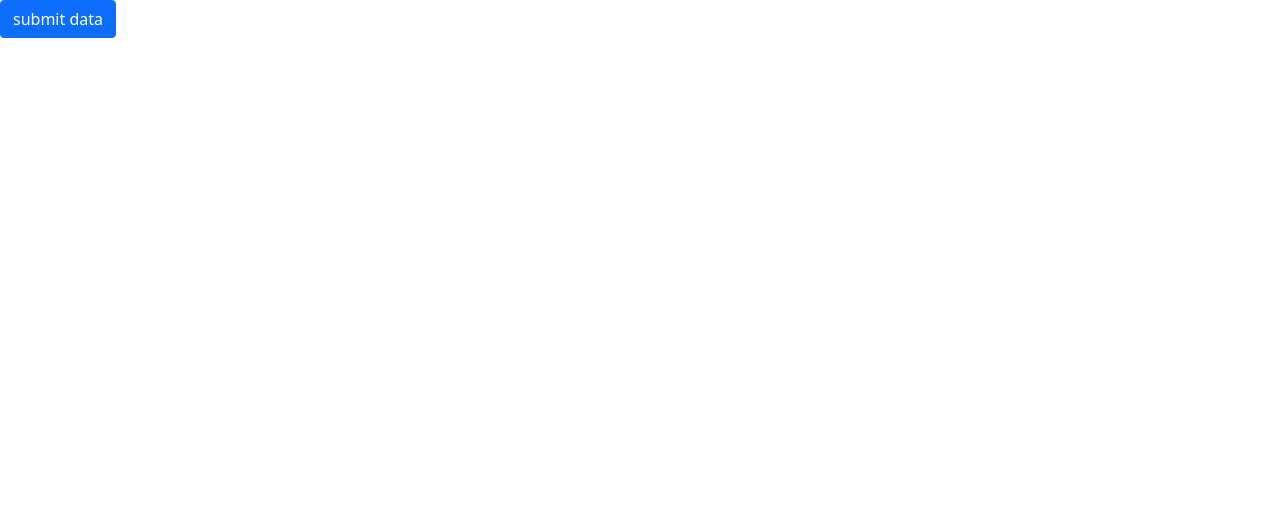
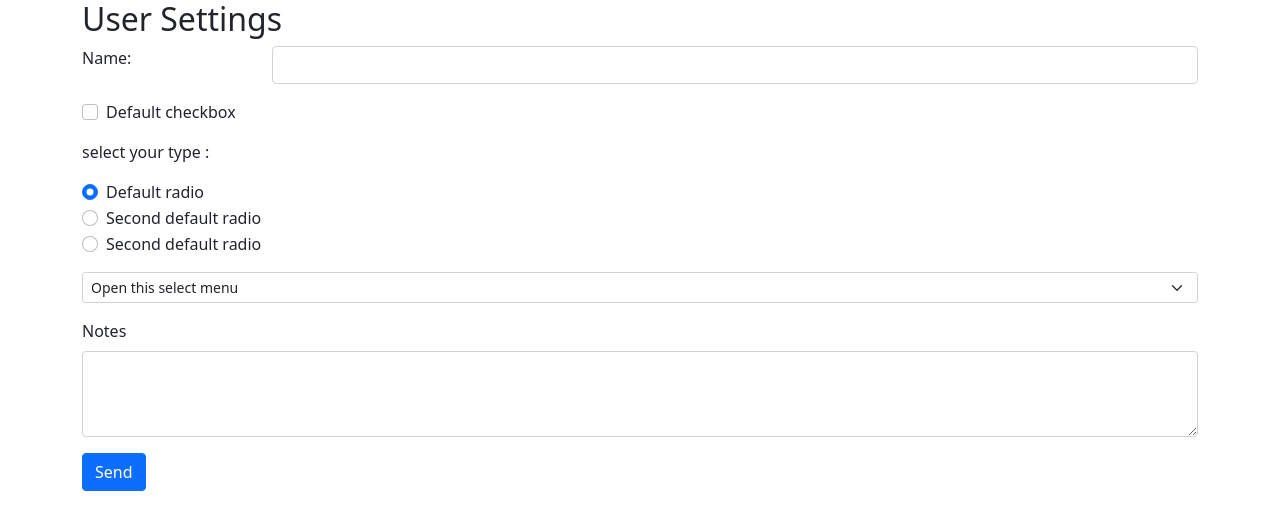
Before and after one commit to hodasalah/angular-form, an Angular app: page / in a window 1280 px wide. Shown: the top 530 px of the page. Built offline with nearby package versions, Linux system fonts and the light colour scheme.

Commit message:
add html form

```diff
--- a/src/app/user-settings-form/user-settings-form.component.html
+++ b/src/app/user-settings-form/user-settings-form.component.html
@@ -1 +1,51 @@
-<button class="btn btn-primary">submit data</button>
+<div class="container">
+  <h2>User Settings</h2>
+  <form action="">
+    <div class="row mb-3">
+      <label for="name" class='col-sm-2'>Name:</label>
+      <div class="col-sm-10">
+        <input type="text" id="name" class="form-control" name="name">
+      </div>
+
+    </div>
+
+    <div class="form-check  mb-3">
+      <input class="form-check-input" type="checkbox" value="" id="email-offers">
+      <label class="form-check-label" for="email-offers">
+        Default checkbox
+      </label>
+    </div>
+    <div class="mb-3">
+      <p>select your type :</p>
+      <div class="form-check">
+        <input class="form-check-input" type="radio" name="exampleRadios" id="exampleRadios1" value="option1" checked>
+        <label class="form-check-label" for="exampleRadios1">
+          Default radio
+        </label>
+      </div>
+      <div class="form-check">
+        <input class="form-check-input" type="radio" name="exampleRadios" id="exampleRadios2" value="option2">
+        <label class="form-check-label" for="exampleRadios2">
+          Second default radio
+        </label>
+      </div>
+      <div class="form-check">
+        <input class="form-check-input" type="radio" name="exampleRadios" id="exampleRadios2" value="option2">
+        <label class="form-check-label" for="exampleRadios2">
+          Second default radio
+        </label>
+      </div>
+    </div>
+    <select class="form-select form-group form-select-sm mb-3" aria-label=".form-select-lg example">
+      <option selected>Open this select menu</option>
+      <option value="1">One</option>
+      <option value="2">Two</option>
+      <option value="3">Three</option>
+    </select>
+    <div class="mb-3">
+      <label for="exampleFormControlTextarea1" class="form-label">Notes</label>
+      <textarea class="form-control" id="exampleFormControlTextarea1" rows="3"></textarea>
+    </div>
+    <button class="btn btn-primary">Send</button>
+  </form>
+</div>
```
